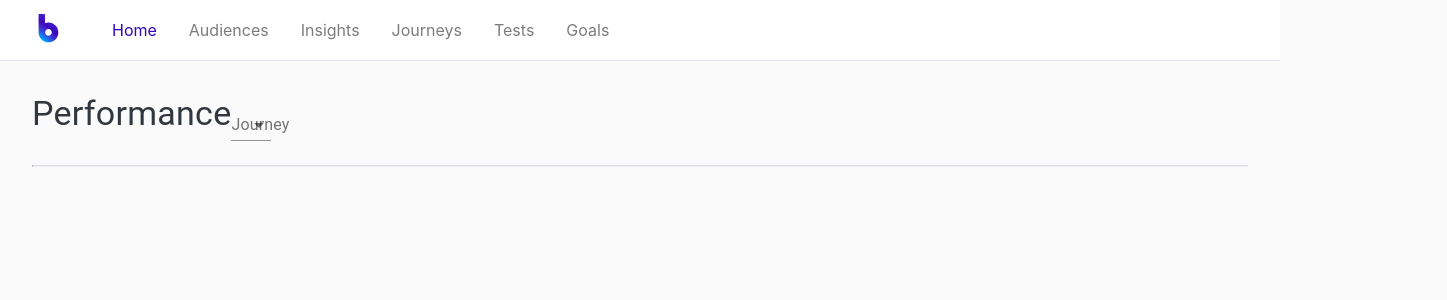
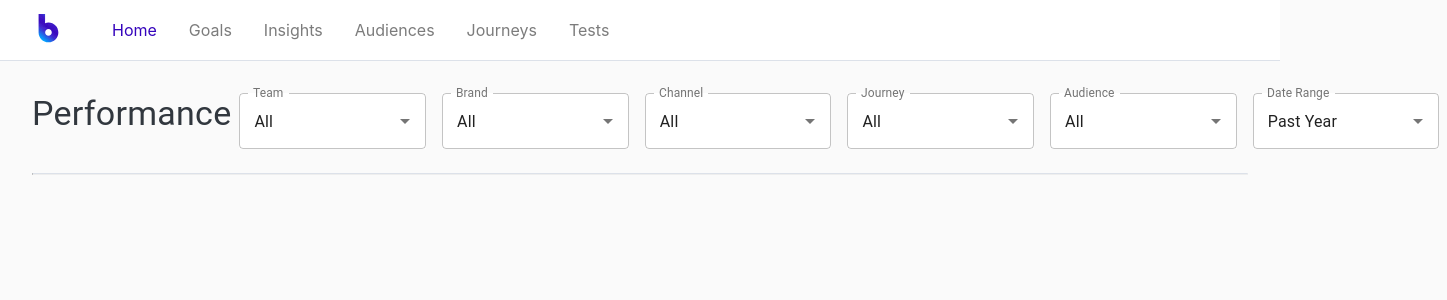
Before and after one commit to LButcher/personalization-accelerator, a React (Create React App) app: page / in a window 1280 px wide. Shown: the top 300 px of the page, 1447 px wide, since content can reach past the window. Built offline with nearby package versions, Linux system fonts and the light colour scheme.

Commit message:
Added initial home dropdown filters

```diff
--- a/package.json
+++ b/package.json
@@ -4,6 +4,7 @@
   "private": true,
   "dependencies": {
     "@material-ui/core": "^4.11.4",
+    "@material-ui/lab": "*",
     "@reduxjs/toolkit": "^1.5.1",
     "@testing-library/jest-dom": "^4.2.4",
     "@testing-library/react": "^9.3.2",
--- a/src/App.css
+++ b/src/App.css
@@ -47,7 +47,6 @@ body{
 
 .home-top-container {
   display: flex;
-  width: 100%;
   padding: 16px;
 }
 
@@ -60,3 +59,15 @@ body{
   margin-right: 16px;
   border-top: 1px solid #DCE1E9
 }
+
+.home-settings-container {
+  width: 100%;
+  display: flex;
+  justify-content: flex-end;
+}
+
+.home-performance-dropdown {
+  margin-left: 8px;
+  margin-right: 8px;
+  background-color: white;
+}
--- a/src/components/Home.js
+++ b/src/components/Home.js
@@ -1,26 +1,38 @@
 import React, { Component } from "react";
 import {
     Typography,
-    InputLabel,
-    FormControl,
-    MenuItem,
-    Select
+    TextField
   } from "@material-ui/core";
+  import Autocomplete from '@material-ui/lab/Autocomplete';
+
 
 
 class Home extends Component {
   constructor(props) {
     super(props);
     this.state = {
-        journey: null
+        journey: null,
+        audience: null
     }
 
-    this.handleChange = this.handleChange.bind(this);
+    this.handleJourneyChange = this.handleJourneyChange.bind(this);
+    this.handleAudienceChange = this.handleAudienceChange.bind(this);
   }
 
-  handleChange(){
-    console.log("hi")
+  handleJourneyChange(e,v){
+    this.setState({journey:v})
   }
+
+  handleAudienceChange(e,v){
+    this.setState({audience:v})
+  }
+
+  journeys = ['All','Form Submit']
+  audiences = ['All', 'Unknown', 'Decision Makers']
+  teams = ['All']
+  channels = ['All']
+  brands = ['All']
+  time = ['Past Year']
 
   render() {
     return (
@@ -31,18 +43,62 @@ class Home extends Component {
                 </Typography>
 
                 <div className="home-settings-container">
-                    <FormControl>
-                    <InputLabel id="Journey-selector">Journey</InputLabel>
-                        <Select
-                        labelId="journey-select-label"
-                        id="journey-select"
-                        value={this.state.journey}
-                        onChange={this.handleChange}
-                        >
-                            <MenuItem value={'All'}>All</MenuItem>
-                            <MenuItem value={'Test'}>Test</MenuItem>
-                        </Select>
-                    </FormControl>
+                <Autocomplete
+                        className="home-performance-dropdown"
+                        id="teams"
+                        options={this.teams}
+                        getOptionLabel={(journey) => journey}
+                        style={{ width: 200 }}
+                        defaultValue= {"All"}
+                        renderInput={(params) => <TextField {...params} label="Team" variant="outlined" className=""/>}
+                        />
+                        <Autocomplete
+                        className="home-performance-dropdown"
+                        id="brands"
+                        options={this.brands}
+                        getOptionLabel={(brand) => brand}
+                        style={{ width: 200 }}
+                        defaultValue= {"All"}
+                        renderInput={(params) => <TextField {...params} label="Brand" variant="outlined" className=""/>}
+                        />
+                        <Autocomplete
+                        className="home-performance-dropdown"
+                        id="channels"
+                        options={this.channels}
+                        getOptionLabel={(channel) => channel}
+                        style={{ width: 200 }}
+                        defaultValue= {"All"}
+                        renderInput={(params) => <TextField {...params} label="Channel" variant="outlined" className=""/>}
+                        />
+                    <Autocomplete
+                        className="home-performance-dropdown"
+                        id="journeys"
+                        onChange={this.handleJourneyChange}
+                        options={this.journeys}
+                        getOptionLabel={(journey) => journey}
+                        style={{ width: 200 }}
+                        defaultValue= {"All"}
+                        renderInput={(params) => <TextField {...params} label="Journey" variant="outlined" className=""/>}
+                        />
+                        <Autocomplete
+                        className="home-performance-dropdown"
+                        id="audiences"
+                        onChange={this.handleAudienceChange}
+                        options={this.audiences}
+                        getOptionLabel={(audience) => audience}
+                        style={{ width: 200 }}
+                        defaultValue= {"All"}
+                        renderInput={(params) => <TextField {...params} label="Audience" variant="outlined"/>}
+                        />
+                        <Autocomplete
+                        className="home-performance-dropdown"
+                        id="date-range"
+                        options={this.time}
+                        getOptionLabel={(time) => time}
+                        style={{ width: 200 }}
+                        defaultValue= {"Past Year"}
+                        renderInput={(params) => <TextField {...params} label="Date Range" variant="outlined"/>}
+                        />
                 </div>
             </section>
             <hr className="home-seperator"></hr>
--- a/src/components/NavBar.js
+++ b/src/components/NavBar.js
@@ -46,12 +46,12 @@ import {
               Home
             </Link>
             <Link
-              id="AudienceLink"
-              to={"/Audiences"}
+              id="GoalsLink"
+              to={"/Goals"}
               className="navLink"
               onClick={this.handleClick}
             >
-              Audiences
+              Goals
             </Link>
             <Link
               id="InsightsLink"
@@ -60,6 +60,14 @@ import {
               onClick={this.handleClick}
             >
               Insights
+            </Link>
+            <Link
+              id="AudienceLink"
+              to={"/Audiences"}
+              className="navLink"
+              onClick={this.handleClick}
+            >
+              Audiences
             </Link>
             <Link
               id="JourneysLink"
@@ -77,14 +85,6 @@ import {
             >
               Tests
             </Link>
-            <Link
-              id="GoalsLink"
-              to={"/Goals"}
-              className="navLink"
-              onClick={this.handleClick}
-            >
-              Goals
-            </Link>
           </Typography>
         </div>
       );
```
Also changed, not shown: 2 other files (tests, documents, lock files or other folders).
